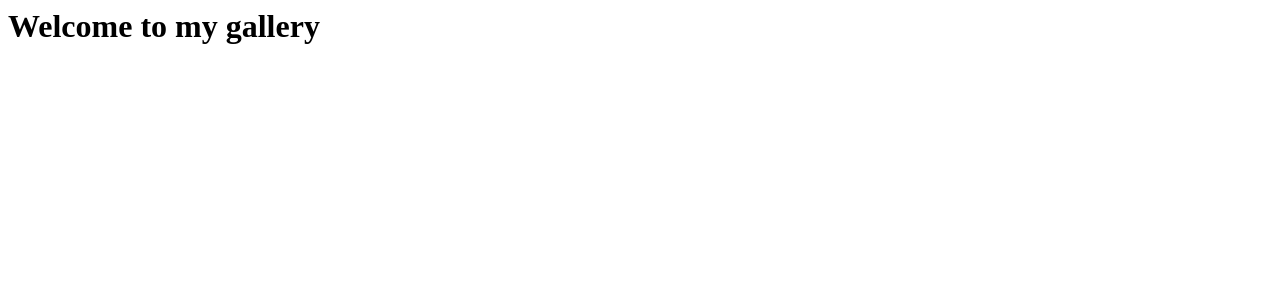
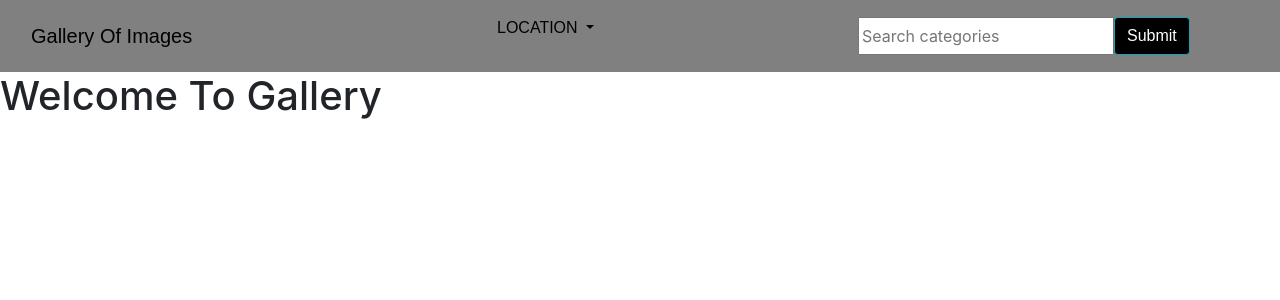
Before and after one commit to Julia-Agasaro/Image-Gallery, a Django app: template photos/templates/welcome.html in a window 1280 px wide. Shown: the top 300 px of the page. Run offline with Django 3.2, Linux system fonts and the light colour scheme; the template is opened without the code that fills it, so the values that code supplies are empty; some libraries are stand-ins or nearby versions.

Commit message:
Redesigned Navbar

```diff
--- a/photos/templates/navbar.html
+++ b/photos/templates/navbar.html
@@ -1,16 +1,16 @@
-<!-- <link href="https://fonts.googleapis.com/css?family=Archivo+Narrow|Charmonman|Kodchasan|Dancing+Script|Spirax" rel="stylesheet"> -->
+
 <nav class="navbar " style="background-color:grey">
   <div class="container-fluid">
     <div class="navbar-header">
-      <a class="navbar-brand" id="victor" href="{% url 'photos' %}"> Gallery Of Images         </a>
+      <a class="navbar-brand" id="victor" href="{% url 'photos' %}" style="font-family: 'Kodchasan', sans-serif; color: black"> Gallery Of Images         </a>
     </div>
 
     <!--Dropdown for filtering by location or category-->
 
-    <ul class="nav-item dropdown">
+    <!-- <ul class="nav-item dropdown">
       <a class="nav-link dropdown-toggle" href="#" id="navbarDropdown1" role="button"
          data-toggle="dropdown" aria-haspopup="true"
-         style="font-family: 'Kodchasan', sans-serif;"aria-expanded="false">
+         style="font-family: 'Kodchasan', sans-serif; color: black"aria-expanded="false">
          CATEGORY
       </a>
       <div class="dropdown-menu" aria-labelledby="navbarDropdown">
@@ -19,12 +19,13 @@
         <div class="dropdown-divider"></div>
         {% endfor %}
       </div>
-    </ul>
+    </ul> -->
 
           <ul class="nav-item dropdown">
             <a class="nav-link dropdown-toggle" href="#"
                id="navbarDropdown" role="button" data-toggle="dropdown"
-              aria-haspopup="true" aria-expanded="false">
+              aria-haspopup="true" style="font-family: 'Kodchasan', sans-serif; color: black"
+              aria-expanded="false">
               LOCATION
             </a>
             <div class="dropdown-menu" aria-labelledby="navbarDropdown">
@@ -44,9 +45,9 @@
       <form class="navbar-form" role="search" action="{% url 'search_results' %}">
 
         <div class="input-group">
-          <input type="text"  placeholder="Search Image" name="image">
+          <input type="text"  placeholder="Search categories " name="image">
           <div class="input-group-btn">
-            <button class="btn btn-info" type="submit">Submit</button>
+            <button class="btn btn-info" style="font-family: 'Kodchasan', sans-serif;background-color:black;"type="submit">Submit</button>
           </div>
         </div>
 
@@ -55,38 +56,3 @@
     <!-- search form end -->
   </div>
 </nav>
-
-<!-- <!DOCTYPE html>
-<html lang="en">
-<head>
-
-  <meta charset="utf-8">
-  <meta name="viewport" content="width=device-width, initial-scale=1">
-</head>
-<body>
-<nav class="navbar navbar-inverse">
-  <div class="container-fluid">
-    <div class="navbar-header">
-      <a class="navbar-brand" href="{% url 'photos' %}">~Gallery Of Images~</a>
-    </div>
-  </div>
-   <!-- Adding a search form  -->
-   <!-- <div class="col-sm-4 col-md-4 navbar-right">
-
-    <form class="navbar-form" role="search" action="{% url 'search_results' %}">
-
-      <div class="input-group">
-        <input type="text" class="form-control" placeholder="Search Image" name="image">
-        <div class="input-group-btn">
-          <button class="btn btn-default" type="submit"><i class="glyphicon glyphicon-search"></i></button>
-        </div>
-      </div>
-
-    </form>
-  </div> -->
-  <!-- search form end -->
-<!-- </div>
-
-</nav>
-</body>
-</html>  -->
--- a/photos/templates/search.html
+++ b/photos/templates/search.html
@@ -19,7 +19,7 @@
   <div class="card-columns">
     {% for image in images%}
     <div class="card border-secondary">
-        <img style="height:300px;width:300px;" src="{{image.image.url}}"
+        <img style="height:300px;width:355px;" src="{{image.image.url}}"
            data-target="#imageModal{{image.id}}" data-toggle="modal"
            alt="" class="img-fluid" id="eachimage" size="100px200"><br><br>
       </div>
--- a/photos/templates/welcome.html
+++ b/photos/templates/welcome.html
@@ -1 +1,6 @@
-<h1> Welcome to my gallery</h1>
+{%extends 'base.html'%}
+
+{% block content %}
+
+     <h1>Welcome To Gallery</h1>
+      {% endblock %}
--- a/photos/urls.py
+++ b/photos/urls.py
@@ -6,6 +6,7 @@ from . import views
 urlpatterns=[
     url(r'^$',views.photos,name='photos'),
     url(r'^search/', views.search_results, name='search_results'),
+
 ]
 if settings.DEBUG:
     urlpatterns+= static(settings.MEDIA_URL, document_root = settings.MEDIA_ROOT)
--- a/photos/views.py
+++ b/photos/views.py
@@ -8,12 +8,12 @@ from .models import Image,Location,Category
 
 def welcome(request):
     return render(request, 'welcome.html')
-category=Category.objects.all()
+
 def photos(request):
     date = dt.date.today()
     photo = Image.objects.all()
     locations = Location.objects.all()
-
+    category=Category.objects.all()
     if request.GET.get('location'):
         photo = Image.filter_by_location(request.GET.get('location'))
 
```
Also changed, not shown: photos/templates/index.html (+31 -25 lines), media/picture/3dca6e2537995db05b2ccf4045ba9752.jpg (added), media/picture/3dca6e2537995db05b2ccf4045ba9752_eRsIVL0.jpg (added), media/picture/593c8f5c6ccee82d950851b7675a02e7.jpg (added), media/picture/Baby-quotes.jpg (added), media/picture/Cute-Baby-With-Santa-Claus-Cap_1EI0PF8.jpg (added), media/picture/Cute-Baby-With-Santa-Claus-Cap_364u8MJ.jpg (added), media/picture/Sweet-Brown-Chocolate-brown-34610821-1500-1000.gif (added), media/picture/Sweet-Yummy-Chocolate-chocolate-34691317-1366-768.png (added), media/picture/cute-black-and-white-hd-wallpapers-3D_2XngEdt.jpg (added), media/picture/cute-girl-smiling-hd-wallpaper-9f51607c2bbf214f72f62eb8aac38307.jpg (added), media/picture/download_LObypTZ.jpeg (added), media/picture/original.jpg (added), media/picture/sweet-food-chocolate-wallpaper-e45943b31955e9eb66381700fb22297d.jpg (added).
